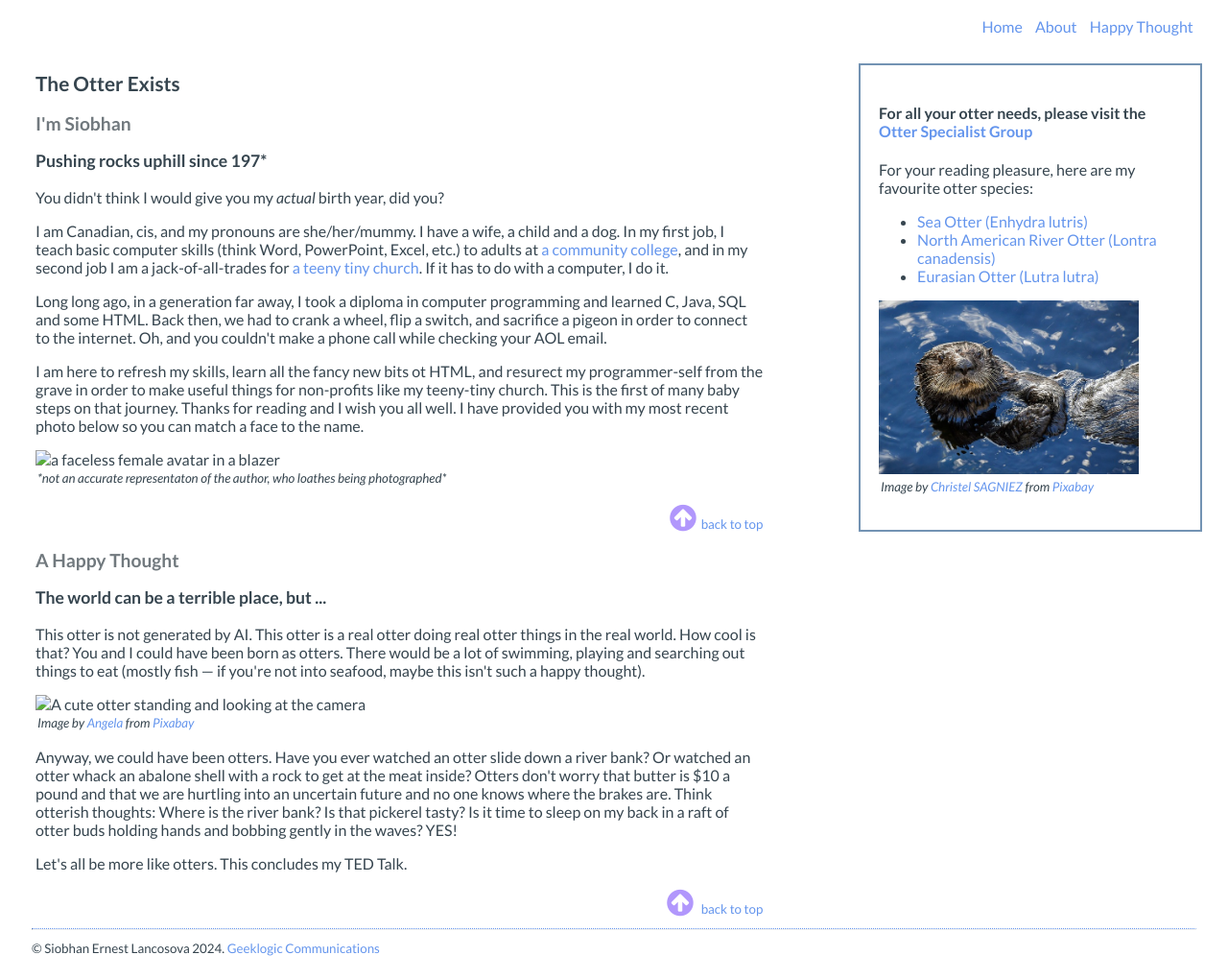
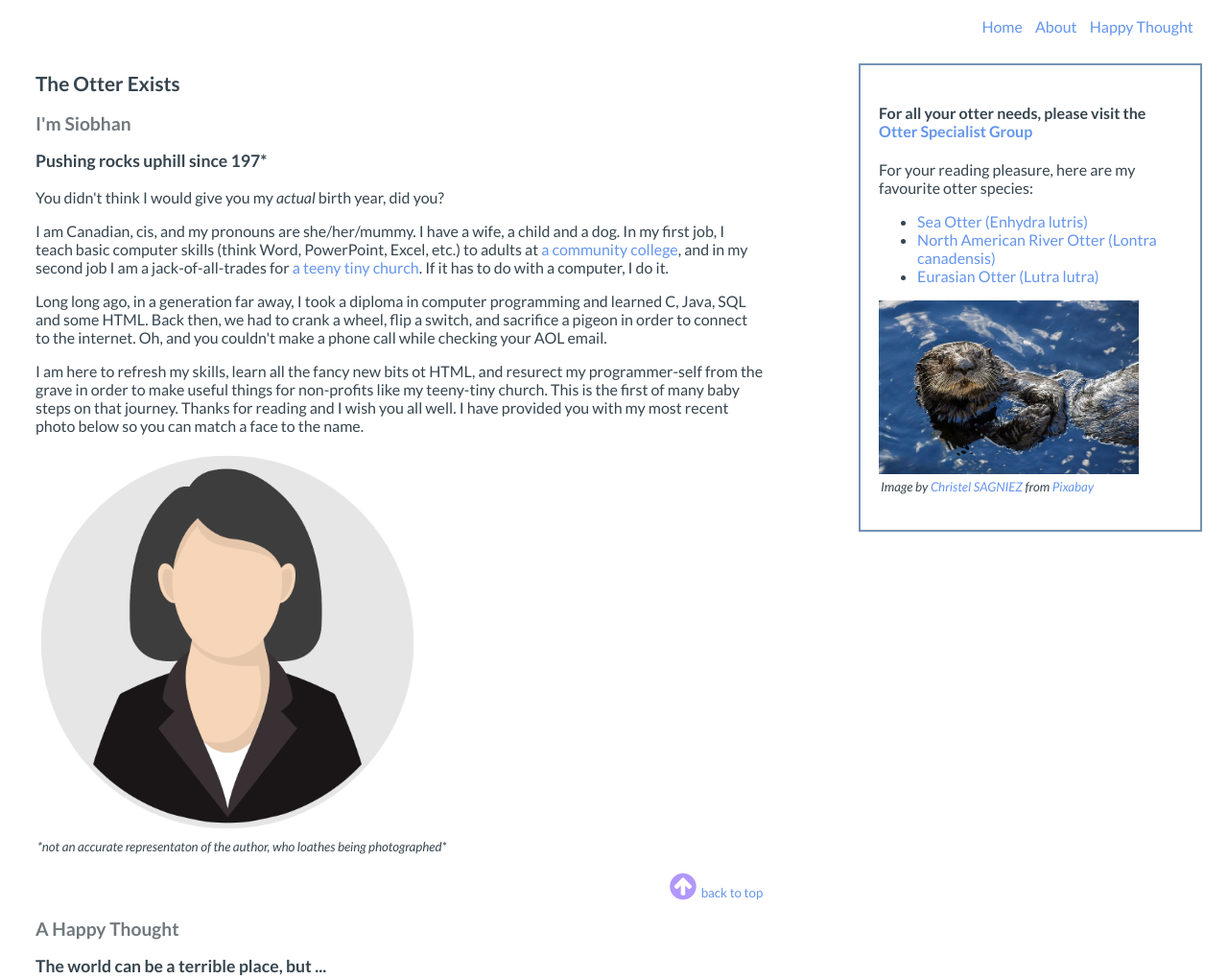
Before and after one commit to siobhanernest/final-project, a plain HTML site: page index.html in a window 1280 px wide. Shown: the top 1020 px of the page at 96% size. Drawn offline with Linux system fonts and the light colour scheme; the site is published under a folder, as on GitHub Pages, so addresses that start at the root find nothing.

Commit message:
Update index.html

```diff
--- a/index.html
+++ b/index.html
@@ -50,7 +50,7 @@
         steps on that journey. Thanks for reading and I wish you all well. I have provided you with my most recent photo
         below so you can match a face to the name.</p>
       <figure>
-        <img src="/images/female_avatar.png" alt="a faceless female avatar in a blazer" width="400">
+        <img src="images/female_avatar.png" alt="a faceless female avatar in a blazer" width="400">
         <figcaption>*not an accurate representaton of the author, who loathes being photographed*
         </figcaption>
       </figure>
@@ -65,7 +65,7 @@
         cool is that? You and I could have been born as otters. There would be a lot of swimming, playing and searching
         out things to eat (mostly fish &mdash; if you're not into seafood, maybe this isn't such a happy thought). </p>
       <figure>
-        <img src="/images/otter.png" alt="A cute otter standing and looking at the camera" width="400">
+        <img src="images/otter.png" alt="A cute otter standing and looking at the camera" width="400">
         <figcaption>Image by <a
             href="https://pixabay.com/users/ambquinn-4464111/?utm_source=link-attribution&utm_medium=referral&utm_campaign=image&utm_content=8350064">Angela</a>
           from <a
```
